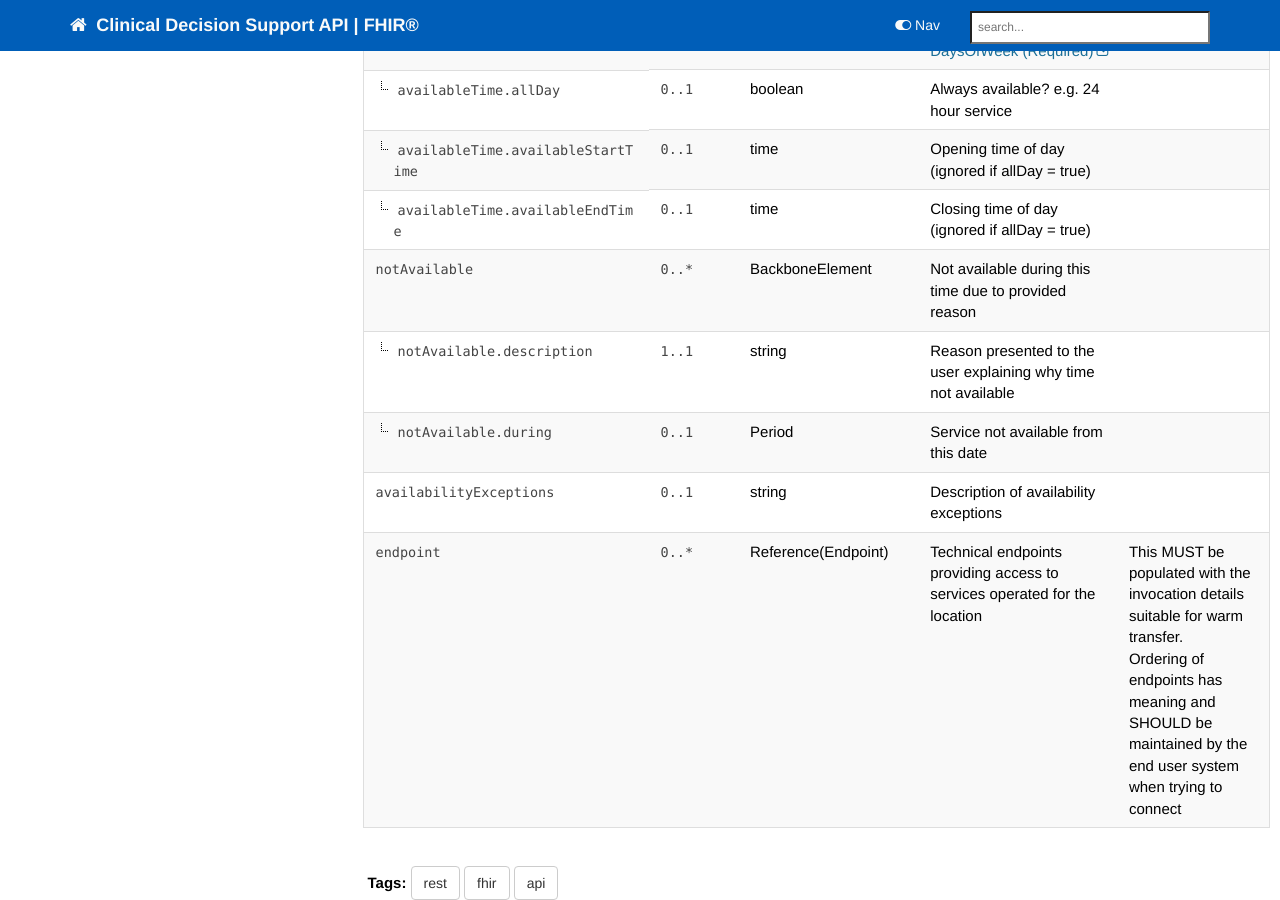
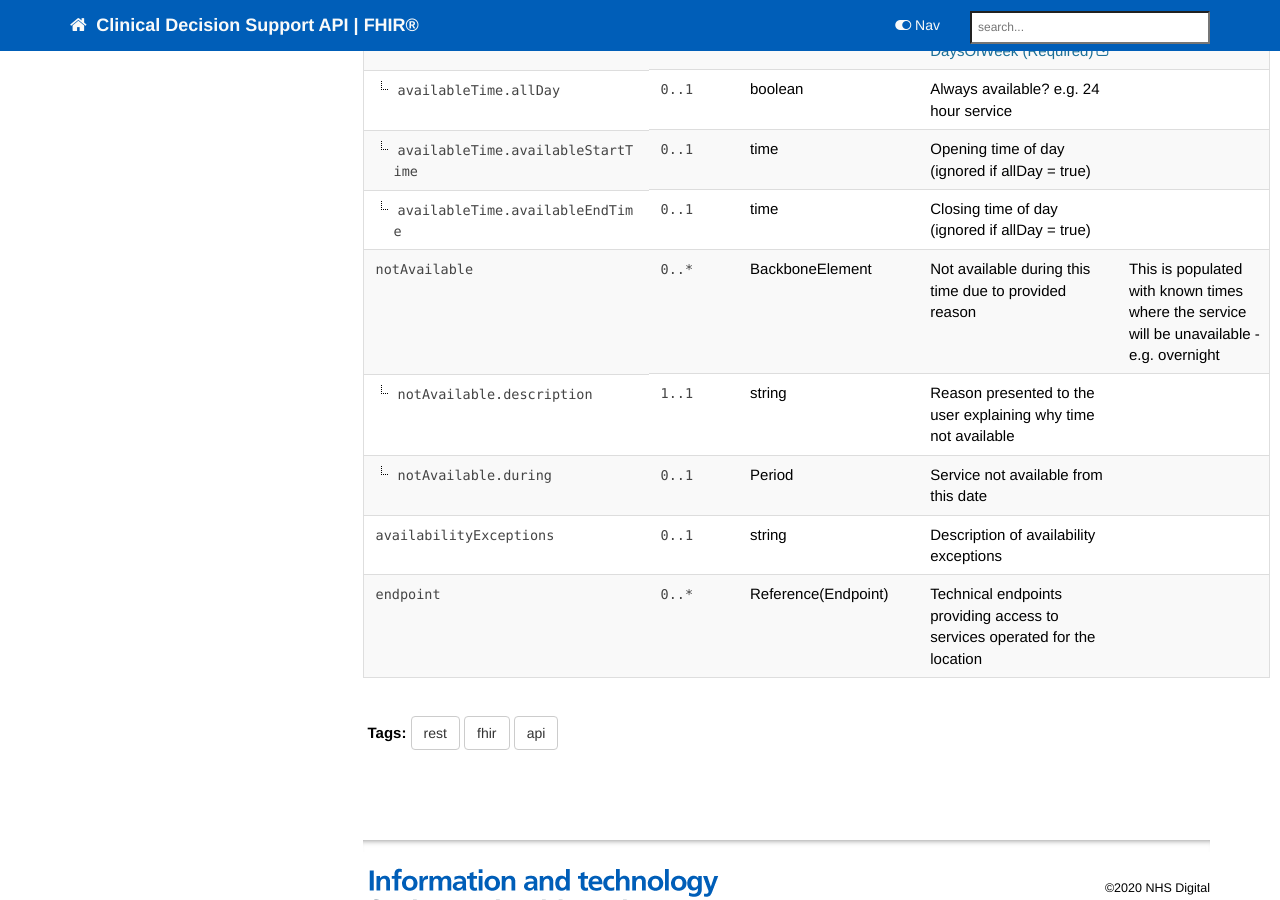
Before and after one commit to nhsconnect/FHIR-CDS, a Jekyll site: the page built from pages/explore/api_healthcare_service_capability.md, in a window 1280 px wide and 900 px high, scrolled down 3571 px. Built offline with Jekyll 4.4.1, drawn with Linux system fonts in a browser that asks for light colours; nearby versions of some CDN libraries; comment, search, counter and statistics services are not loaded.

Commit message:
pages/explore/api_healthcare_service_capability.md updated from https://stackedit.io/

```diff
--- a/pages/explore/api_healthcare_service_capability.md
+++ b/pages/explore/api_healthcare_service_capability.md
@@ -304,7 +304,7 @@ SHOULD always be <code  class="highlighter-rouge">true</code>.  This may form pa
 <td><code  class="highlighter-rouge">0..*</code></td>
 <td>BackboneElement</td>
 <td>Not available during this time due to provided reason</td>
-<td></td>
+<td>This is populated with known times where the service will be unavailable - e.g. overnight</td>
 </tr>
 <tr>
 <td  class="sub"><code  class="highlighter-rouge">notAvailable.description</code></td>
@@ -332,13 +332,12 @@ SHOULD always be <code  class="highlighter-rouge">true</code>.  This may form pa
 <td><code  class="highlighter-rouge">0..*</code></td>
 <td>Reference(Endpoint)</td>
 <td>Technical endpoints providing access to services operated for the location</td>
-<td>This MUST be populated with the invocation details suitable for warm transfer. <br />
-Ordering of endpoints has meaning and SHOULD be maintained by the end user system when trying to connect
+<td>
 </td>
 </tr>
 </table>
 
 <!--stackedit_data:
-eyJoaXN0b3J5IjpbLTIxNDE1MTc1MzksLTEwNjg1ODMwNzIsLT
-EyMDAzMzAyOCwtODM1OTAxODY5LC00MjUyMzAyOTldfQ==
+eyJoaXN0b3J5IjpbLTQxODI2OTUyNywtMTA2ODU4MzA3MiwtMT
+IwMDMzMDI4LC04MzU5MDE4NjksLTQyNTIzMDI5OV19
 -->
```
